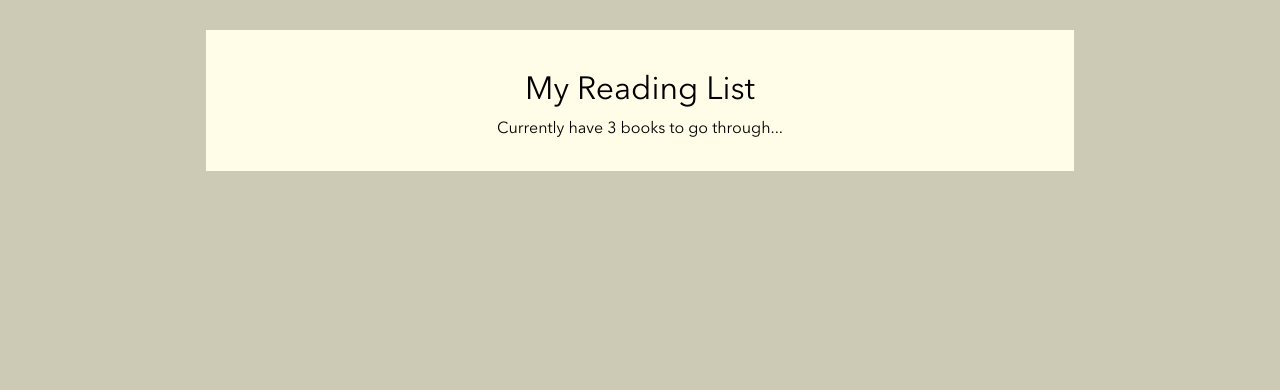
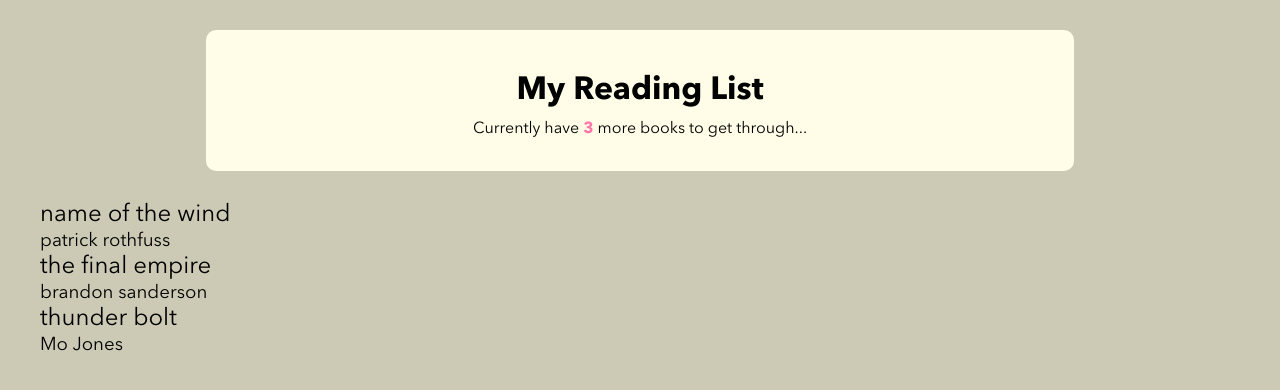
Before and after one commit to Sabzs/Reading-List, a React (Create React App) app: page / in a window 1280 px wide. Shown: the top 390 px of the page. Built offline with nearby package versions, Linux system fonts and the light colour scheme.

Commit message:
added functionality to BookList & BookDetails components

```diff
--- a/src/App.js
+++ b/src/App.js
@@ -1,4 +1,5 @@
 import React from 'react'
+import BookList from './components/BookList';
 import Navbar from './components/Navbar';
 import BookContextProvider from './context/BookContext';
 import "./styles/App.css";
@@ -8,6 +9,7 @@ function App() {
     <div className="App">
       <BookContextProvider>
         <Navbar />
+        <BookList />
       </BookContextProvider>
 
     </div>
--- a/src/components/BookDetails.js
+++ b/src/components/BookDetails.js
@@ -0,0 +1,22 @@
+import React, { useContext } from 'react'
+import { BookContext } from '../context/BookContext'
+
+const BookDetails = ({ book }) => {
+  const { removeBook } = useContext(BookContext);
+
+
+
+  return (
+    <div className="bookList__bookDetails" >
+      <li className="bookList__listItems" >
+        <div className="bookList__title-AuthorDiv" >
+          <h2 className="bookList__title" >{book.title}</h2>
+          <h3 className="bookList__author" >{book.author}</h3>
+        </div>
+
+      </li>
+    </div>
+  )
+}
+
+export default BookDetails
--- a/src/components/BookList.js
+++ b/src/components/BookList.js
@@ -0,0 +1,26 @@
+import React, { useContext } from 'react'
+import { BookContext } from '../context/BookContext'
+import BookDetails from './BookDetails'
+
+const BookList = () => {
+  const { books } = useContext(BookContext);
+
+
+
+  return books.length ? (
+    <div className="bookList" >
+      <ul className="bookList__listContainer" >
+        {books.map(book => {
+          return (<BookDetails book={book} key={book.id} />);
+        })}
+      </ul>
+    </div>
+
+  ) : (
+      <div className="bookList__emptyList" >
+        <h4 className="bookList__emptyList-info" >you do not have any more books to read...!! </h4>
+      </div>
+    )
+}
+
+export default BookList
--- a/src/components/Navbar.js
+++ b/src/components/Navbar.js
@@ -2,14 +2,14 @@ import React, { useContext } from 'react'
 import { BookContext } from '../context/BookContext'
 
 const Navbar = () => {
-  const { books } = useContext(BookContext)
+  const { books } = useContext(BookContext);
 
 
   return (
     <div className="navBar">
       <div className="navBar__innerContainer" >
         <h1 className="navBar__header" >My Reading List</h1>
-        <h4 className="navBar__bookCount" >Currently have {books.length} books to go through... </h4>
+        <h4 className="navBar__bookCount" >Currently have <span>{books.length}</span> more books to get through... </h4>
       </div>
 
     </div>
--- a/src/styles/App.css
+++ b/src/styles/App.css
@@ -91,9 +91,16 @@ body {
   padding: 2rem 0;
   width: 70%;
   background-color: #fffde7;
+  border-radius: 00.625rem;
 }
 
 .navBar__header {
   margin: 0.625rem 0;
+  font-weight: bold;
+}
+
+.navBar__bookCount span {
+  color: #ff77a9;
+  font-weight: bold;
 }
 /*# sourceMappingURL=App.css.map */
--- a/src/styles/partials/_global.scss
+++ b/src/styles/partials/_global.scss
@@ -34,6 +34,5 @@ body {
   scroll-behavior: smooth;
   width: 100%;
   height: 100vh;
-  // background: #4c2a4c;
   background: #cccab5;
 }
--- a/src/styles/partials/_navBar.scss
+++ b/src/styles/partials/_navBar.scss
@@ -13,18 +13,16 @@
     width: 70%;
     background-color: #fffde7;
     // background-color: #eceff1;
+    border-radius: 00.625rem;
   }
   &__header {
     margin: 0.625rem 0;
+    font-weight: bold;
+  }
+  &__bookCount {
+    span {
+      color: #ff77a9;
+      font-weight: bold;
+    }
   }
 }
-
-// .navbar {
-//   padding: 10px 20px;
-//   text-align: center;
-//   background: #6d3d5d;
-// }
-
-// .navbar h1 {
-//   margin: 10px 0;
-// }
```
Also changed, not shown: public/manifest.json, 2 other files (tests, documents, lock files or other folders).
